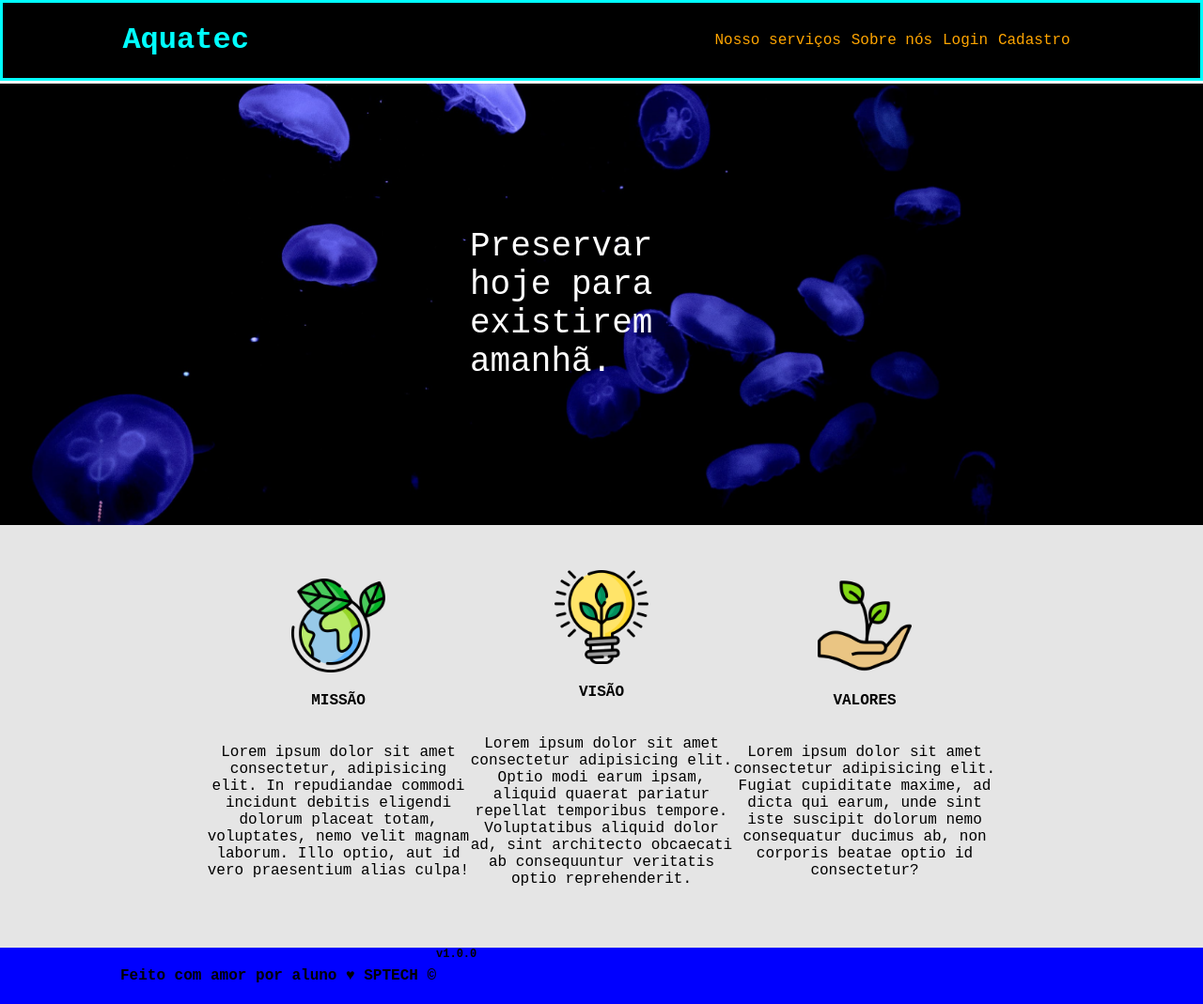
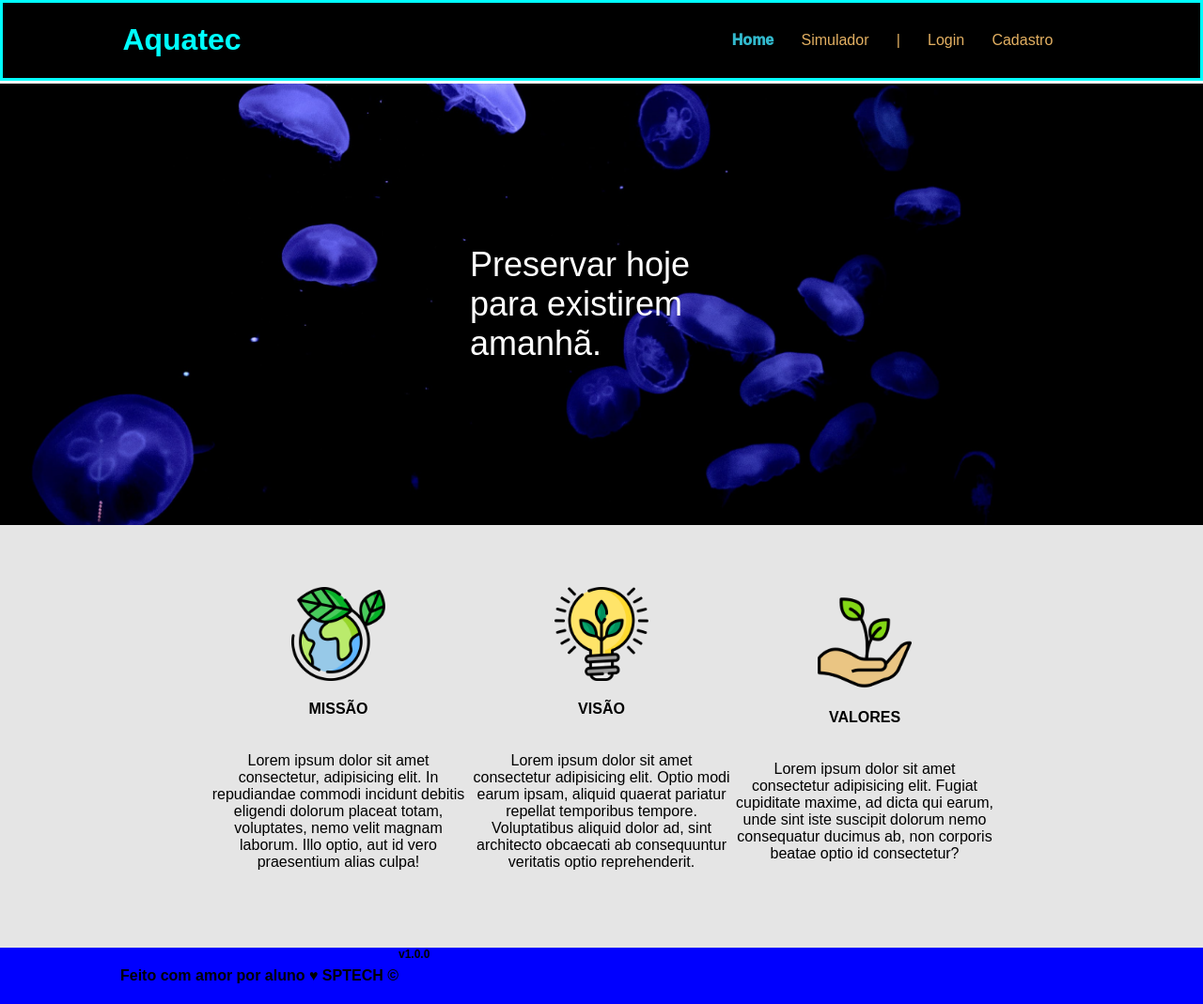
Before and after one commit to scortuzzi/repositorio2, a plain HTML site: page atividade site estático/Home.html in a window 1280 px wide. Shown: the whole page at 94% size. Drawn offline with Linux system fonts and the light colour scheme.

Commit message:
atividade tela de cadastro

```diff
--- a/protótipo de site estático/public/index.html
+++ b/atividade site estático/Home.html
@@ -14,9 +14,10 @@
     <h1>Aquatec</h1>
 
         <ul>
-        <li> <a href="https://moodle.sptech.school/mod/page/view.php?id=20049">Nosso serviços</a> </li>
-        <li>Sobre nós</li>
-        <li><a href="C:\Users\scort\Desktop\PI\repositório PI\protótipo de site estático\public\login.html">Login</a></li>
+        <li id="aqui">Home</li>
+        <li>Simulador</li>
+        <li>|</li>
+        <li><a href="C:\Users\scort\Desktop\os baguio da faculdade\pesquisa e inovação\repositório PI\repositorio2\Site_exercicio_cadastro\login.html">Login</a></li>
         <li>Cadastro</li>
         </ul>
         </div>
@@ -36,6 +37,9 @@
     <div class="container">
         <div class="boxes">
             <div class="box">
+
+
+                    <!-- PLANETA TERRA -->
                 <img src="assets/imgs/planet-earth_color.png">
                 <h4>
                     MISSÃO
@@ -45,6 +49,8 @@
                 </p>
             </div>
 
+
+                        <!-- LUZ -->
             <div class="box">
                 <img src="assets/imgs/lightbulb_color.png">
                 <h4>
@@ -55,6 +61,7 @@
                 </p>
             </div>
 
+                    <!-- PLANTINHA -->
             <div class="box">
 
                 <img src="assets/imgs/growth_color.png">
--- /dev/null
+++ b/atividade site estático/estilo.css
@@ -0,0 +1,111 @@
+
+*{
+    font-family: Arial;
+}
+
+body {
+    background-image: url("assets/imgs/bg-jelly-fish-para_outras_pags.png");
+    background-size: cover;
+    margin: 0;
+
+}
+
+/* Começo do cabeçalho */
+
+.header {
+    border-bottom: 3px solid #32b9cd;
+    background-color: black;
+}
+
+.container {
+    width: 80%;
+    margin: auto;
+    display: flex;
+}
+
+.header .container {
+    justify-content: space-between;
+}
+
+.header ul #aqui {
+    font-weight: 1000;
+    color: #32b9cd;
+}
+
+ul {
+    color: #e3b062;
+}
+
+a {
+    color: #e3b062;
+    text-decoration: none;
+}
+
+.titulo {
+    color: #32b9cd;
+    width: fit-content;
+    font-weight: 500;
+}
+
+.navBar {
+    width: 300px;
+    padding: 0;
+    list-style: none;
+    display: flex;
+    justify-content: space-evenly;
+    align-items: center;
+}
+
+/* Fim do cabeçalho */
+
+/* Começo do Banner */
+
+.banner {
+    height: 500px;
+    color: #fff;
+    display: flex;
+}
+
+.banner .container p span {
+    font-weight: 1000;
+}
+
+.banner .container {
+    font-size: 36px;
+    justify-content: center;
+}
+
+.banner .container p {
+    width: 30%;
+}
+
+/* Fim do banner */
+
+/* Começo do Social */
+.social {
+    background-color: beige;
+    display: flex;
+}
+
+.box img {
+    width: 170px;
+}
+
+.social .container .boxes {
+    display: flex;
+    width: 100%;
+    justify-content: space-evenly;
+}
+
+.box {
+    margin-top: 50px;
+    display: flex;
+    flex-direction: column;
+    align-items: center;
+}
+
+.social p {
+    text-align: center;
+}
+
+/* Final do Social */
--- /dev/null
+++ b/atividade site estático/estiloCadastro.css
@@ -0,0 +1,97 @@
+* {font-family: Arial;}
+
+body {
+    margin: 0;
+    background-image: url("assets/imgs/bg-jelly-fish-para_outras_pags.png");
+    background-size: cover;
+}
+
+.header {
+    border-bottom: 3px solid #32b9cd;
+    background-color: black;
+}
+
+.container {
+    width: 80%;
+    margin: auto;
+    display: flex;
+}
+
+.header .container {
+    justify-content: space-between;
+}
+
+.header ul #aqui {
+    font-weight: 1000;
+    color: #32b9cd;
+}
+
+ul {
+    color: #e3b062;
+}
+
+a {
+    color: #e3b062;
+    text-decoration: none;
+}
+
+.titulo {
+    color: #32b9cd;
+    width: fit-content;
+    font-weight: 500;
+}
+
+.navBar {
+    width: 300px;
+    padding: 0;
+    list-style: none;
+    display: flex;
+    justify-content: space-evenly;
+    align-items: center;
+}
+
+.banner {
+    height: 500px;
+    color: #fff;
+    display: flex;
+}
+
+.banner .container p span {
+    font-weight: 1000;
+}
+
+.banner .container {
+    font-size: 36px;
+    justify-content: center;
+}
+
+.banner .container p {
+    width: 30%;
+}
+
+BANNER DA PÁGINA DE CADASTRO
+
+.bannerCadastro {
+    height: 500px;
+    color: #fff;
+    display: flex;
+}
+
+.bannerCadastro .container p span {
+    font-weight: 1000;
+}
+
+.bannerCadastro .caixa_formulario {
+    margin-top: 100px;
+    height: 500px;
+    background-color: rgb(229, 229, 229);
+}
+
+.bannerCadastro .container {
+    font-size: 36px;
+    justify-content: center;
+}
+
+.bannerCadastro .container p {
+    width: 30%;
+}
--- a/protótipo de site estático/public/style.css
+++ b/atividade site estático/style.css
@@ -1,5 +1,5 @@
 * {
-    font-family: 'Courier New', Courier, monospace;
+    font-family: Arial;
     /* font-weight: bold; */
 }
 
@@ -19,21 +19,26 @@ margin: auto;
 display: flex;
 justify-content: space-between;
 align-items: center;
-
 }
 
 .header .container ul {
-    color: orange;
+    color: #e3b062;
     width: 400px;
     list-style: none;
     display: flex;
     justify-content: space-evenly;
 }
 
+
+
 .header a {
     text-decoration: none;
-    color: orange;}
+    color: #e3b062;}
 
+    .header ul #aqui {
+        font-weight: 1000;
+        color: #32b9cd;
+    }
 
 .header h1 {color: aqua;}
 
@@ -45,12 +50,7 @@ align-items: center;
 }
 
 .banner {
-    background-image: url(assets/imgs/bg-jelly-fish-para_outras_pags.png);
-    background-size: cover;
-}
-
-.bodyBanner {
-    background-image: url(assets/imgs/bg-jelly-fish-para_outras_pags.png);
+    background-image: url("assets/imgs/bg-jelly-fish-para_outras_pags.png");
     background-size: cover;
 }
 
```
Also changed, not shown: atividade site estático/cadastro.html (added, +52 -0 lines), atividade site estático/formulario-estilo.css (added, +45 -0 lines), atividade site estático/login.html (added, +56 -0 lines), protótipo de site estático/public/cadastro.html (deleted, +0 -61 lines), protótipo de site estático/public/login.html (deleted, +0 -63 lines), atividade site estático/assets/imgs/bg-jelly-fish-para_outras_pags.png (renamed from protótipo de site estático/public/assets/imgs/bg-jelly-fish-para_outras_pags.png), atividade site estático/assets/imgs/favicon2.ico (renamed from protótipo de site estático/public/assets/imgs/favicon2.ico), atividade site estático/assets/imgs/growth_color.png (renamed from protótipo de site estático/public/assets/imgs/growth_color.png), atividade site estático/assets/imgs/lightbulb_color.png (renamed from protótipo de site estático/public/assets/imgs/lightbulb_color.png), atividade site estático/assets/imgs/planet-earth_color.png (renamed from protótipo de site estático/public/assets/imgs/planet-earth_color.png).
